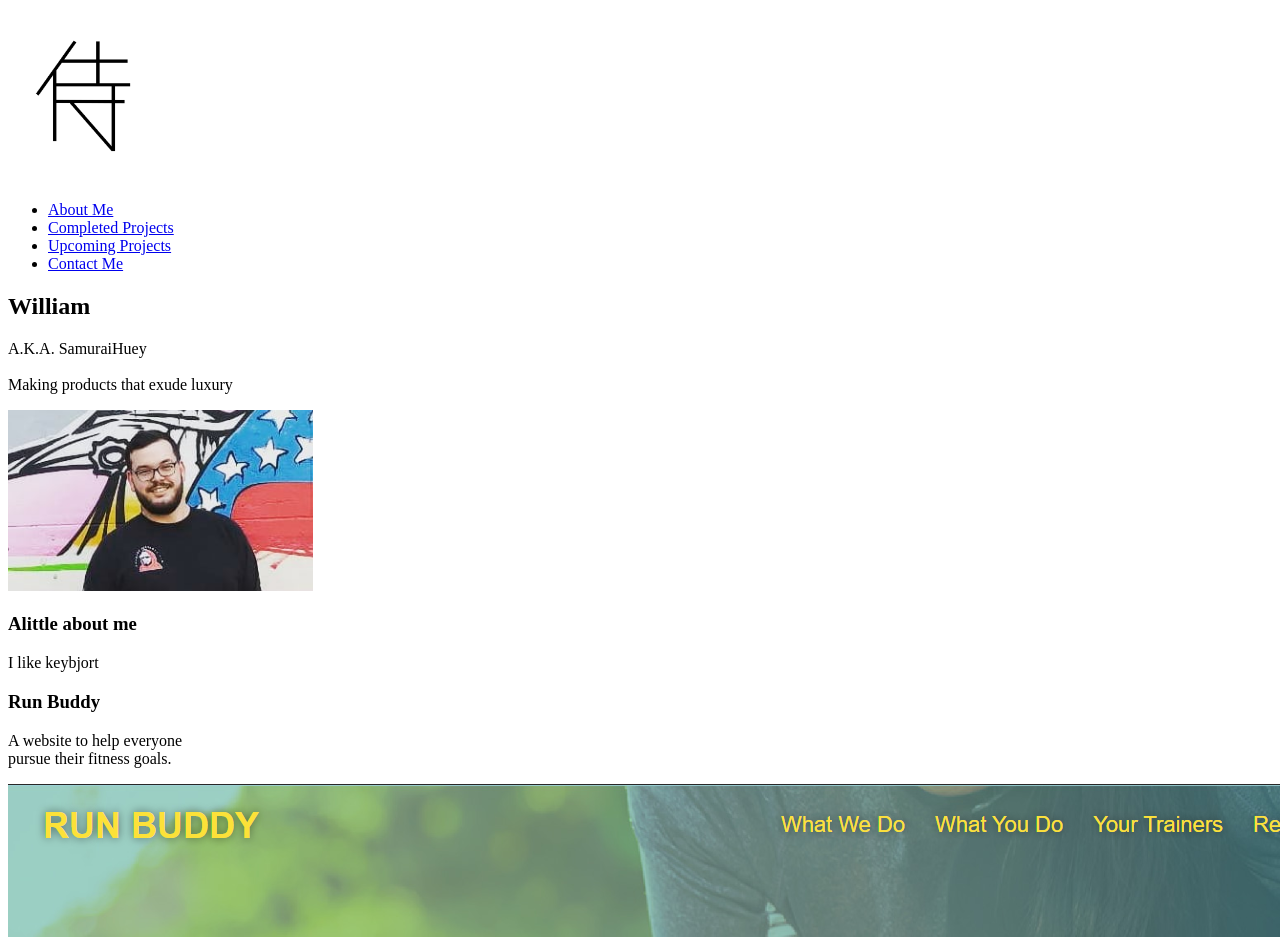
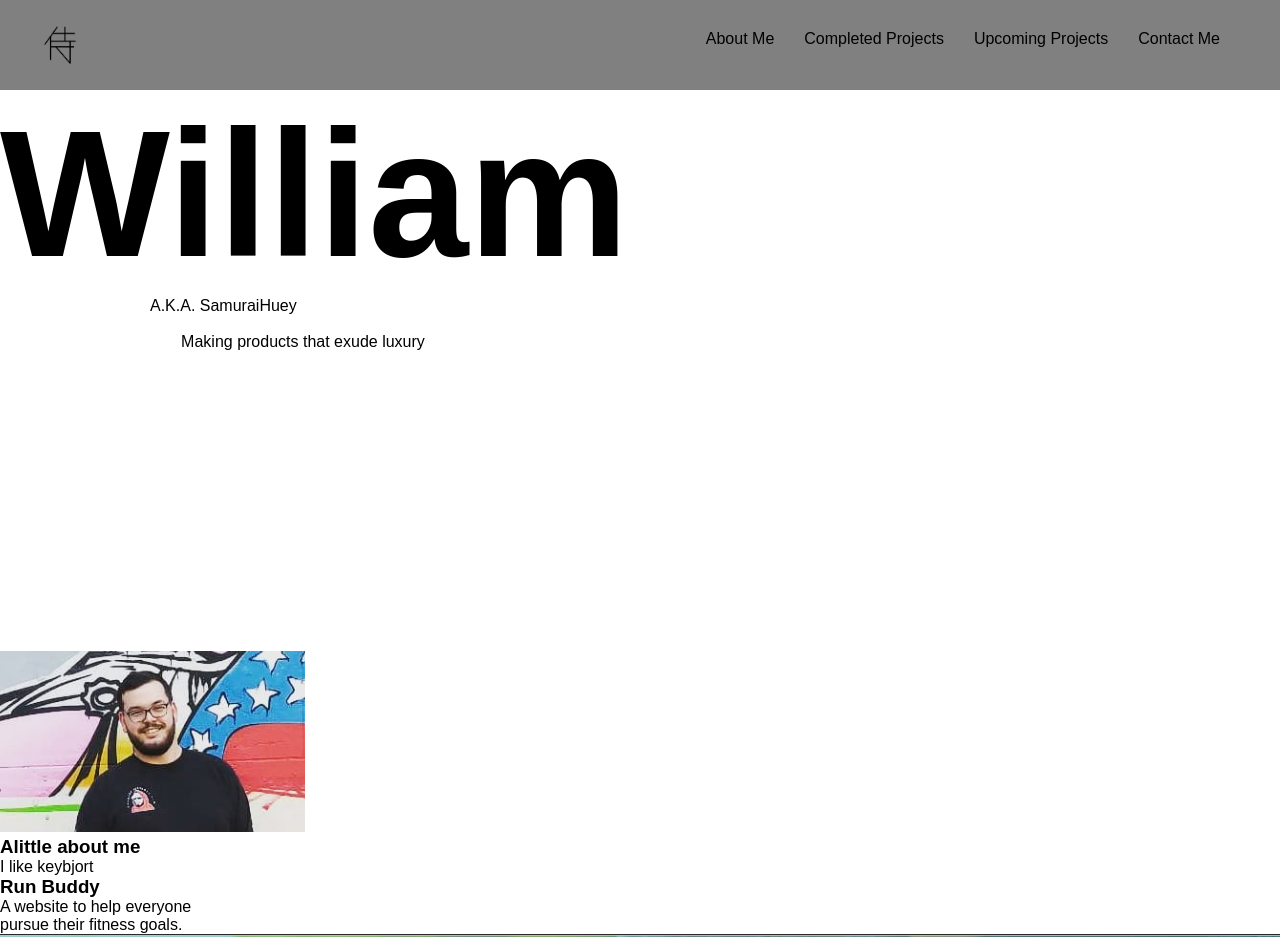
Before and after one commit to SamuraiHuey/Portfolio, a plain HTML site: page index.html in a window 1280 px wide. Shown: the top 937 px of the page. Drawn offline with Linux system fonts and the light colour scheme.

Commit message:
begin style sheet

```diff
--- a/Assets/css/style.css
+++ b/Assets/css/style.css
@@ -1,6 +1,68 @@
-.header {
+:root {
+    --primary-color: #FF1B08;
+}
+*{
+    margin: 0;
+    padding: 0;
+    font-family: Arial, Helvetica, sans-serif;
+}
+header {
+    padding: 20px 35px;
+    background-color: gray;
+    display: flex;
+    justify-content: space-between;
+    flex-wrap: wrap;
+}
+header h1 {
+    width: 50px;
+    height: 50px;
+}
+header a {
+    text-decoration: none;
+    color: black;
+}
+header nav {
+    margin: 10px;
+}
+header nav ul {
+    display: flex;
+    flex-wrap: wrap;
+    justify-content: space-between;
+    align-items: center;
+    list-style: none;
+}
+header nav ul li a {
+    padding: 10px 15px;
+}
+header nav ul li a:hover {
+    background-color: rgba(255, 27, 8, 0.90);
+    color: black;
+    border-radius: 10px;
+    text-shadow: none;
+}
+/* Hero*/
+.hero {
+    width: 100%;
+    margin: 10 auto;
+    display: flex;
+    flex-wrap: wrap;
+    justify-content: space-between;
+}
+.hero h2 {
+    padding: ;
+    font-size: 180px;
+}
+.hero p {
+    padding: 0px 50px 300px 150px;
+}
+/* About Me */
+.about-me {
+    width: 75%;
+    display: flex;
+    flex-wrap: wrap;
+    align-items: center;
+    justify-content: space-around;
+}
+.about-me img {
 
 }
-.header h1 {
-
-}
--- a/index.html
+++ b/index.html
@@ -11,7 +11,7 @@
     <!--Navigation-->
     <header>
         <h1>
-            <a href="/"><img src="./Assets/Images/SamuraiLogoTransparent.png" alt="William Brent aka SamuraiHuey" width="150" height="150"></a>
+            <a href=""><img src="./Assets/Images/SamuraiLogoTransparent.png" alt="William Brent aka SamuraiHuey" width="50px" height="50px"></a>
         </h1>
         <nav>
             <ul>
@@ -38,7 +38,7 @@
             <p>
                 A.K.A. SamuraiHuey<br>
                 <br>
-                Making products that exude luxury
+                &nbsp &nbsp &nbsp &nbspMaking products that exude luxury
             </p>
         </div>
     </section>
@@ -59,21 +59,21 @@
             <a href="https://samuraihuey.github.io/run-buddy/"><img src="./Assets/Images/RunBuddyHero.PNG" alt="the opening page of my Run Buddy project"></a>
         </div>
     </section>
-
+<!--No other deployed websites, links reroute to this website for now-->
     <section id="future">
         <div class="projects-text">
             <h3>Sine</h3>
             <p>An Audiophiles Keyboard.</p>
-            <a href="/"><img src="./Assets/Images/Sine.png"></a>
+            <a href=""><img src="./Assets/Images/Sine.png"></a>
         </div>
 
         <div class="projects-text">
             <h3>SamuraiHueyKeyboards.com</h3>
             <p>Showcase of my Custom Keyboard builds.</p>
-            <a href="/"><img src="./Assets/Images/SamuraiKeyboardsImg.jpg"></a>
+            <a href=""><img src="./Assets/Images/SamuraiKeyboardsImg.jpg"></a>
         </div>
     </section>
-
+<!--Contact Me!-->
     <section id="contact">
         <div>
             <h4>Contact Me</h4>
```
